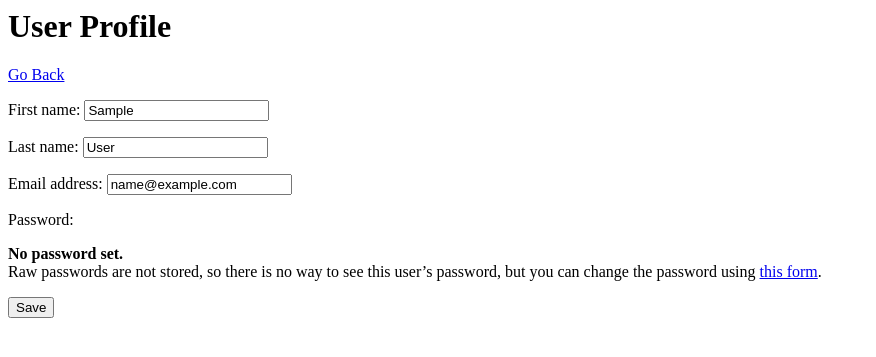
After one commit to lukaszkukla/safely, a Django app: page /profile/edit in a window 1280 px wide. The commit adds this page. Shown: the top 357 px of the page, without its empty margins (0-876 px from the left). Run offline with Django 3.2, Linux system fonts and the light colour scheme; the visitor is signed in with stand-in values (Sample User, id 1).

Commit message:
Feat: add user profile view and edit

```diff
--- a/hazard/admin.py
+++ b/hazard/admin.py
@@ -5,3 +5,4 @@ admin.site.register(Hazard)
 admin.site.register(Category)
 admin.site.register(Risk)
 admin.site.register(Status)
+# admin.site.register(UserProfile)
--- /dev/null
+++ b/hazard/templates/hazard/edit_profile.html
@@ -0,0 +1,10 @@
+<h1>User Profile</h1>
+
+<a href="{% url 'profile-view' %}">Go Back</a>
+
+<form action="" method="POST" enctype="multipart/form-data">
+    {{ form.as_p }}
+    <input type="submit" value="Save">
+
+    {% csrf_token %}
+</form>
--- a/hazard/templates/hazard/hazard.html
+++ b/hazard/templates/hazard/hazard.html
@@ -4,7 +4,7 @@
     <meta charset="UTF-8">
     <meta http-equiv="X-UA-Compatible" content="IE=edge">
     <meta name="viewport" content="width=device-width, initial-scale=1.0">
-    <title>Document</title>
+    <title>Safely</title>
 </head>
 <body>
     <h1>Hazard Details</h1>
--- a/hazard/templates/hazard/hazard_form.html
+++ b/hazard/templates/hazard/hazard_form.html
@@ -2,7 +2,7 @@
 
 <a href="{% url 'hazards' %}">Go Back</a>
 
-<form action="" method="POST" enctype="multipart/form-data>
+<form action="" method="POST" enctype="multipart/form-data">
     {{ form.as_p }}
     <input type="submit" value="Save">
 
--- a/hazard/templates/hazard/hazard_list.html
+++ b/hazard/templates/hazard/hazard_list.html
@@ -9,7 +9,9 @@
 <body>
     {% if request.user.is_authenticated %}
     <p>Your login is: <strong>{{ request.user }}</strong></p>
+    <a href="{% url 'profile-view' %}">Profile</a>
     <a href="{% url 'logout' %}">Logout</a>
+
     {% else %}
     <a href="{% url 'login' %}">Login</a>
     {% endif %}
--- a/hazard/urls.py
+++ b/hazard/urls.py
@@ -1,4 +1,7 @@
 from django.urls import path
+
+from django.contrib.auth.views import LogoutView
+
 from .views import (
     HazardList,
     HazardDetail,
@@ -6,9 +9,10 @@ from .views import (
     HazardUpdate,
     HazardDelete,
     CustomLoginView,
-    Register
+    Register,
+    profileView,
+    profileEdit
 )
-from django.contrib.auth.views import LogoutView
 
 
 urlpatterns = [
@@ -20,4 +24,6 @@ urlpatterns = [
     path('hazard-create/', HazardCreate.as_view(), name='hazard-create'),
     path('hazard-update/<int:pk>/', HazardUpdate.as_view(), name='hazard-update'),
     path('hazard-delete/<int:pk>/', HazardDelete.as_view(), name='hazard-delete'),
+    path('profile/', profileView, name='profile-view'),
+    path('profile/edit', profileEdit, name='profile-edit'),
 ]
--- a/hazard/views.py
+++ b/hazard/views.py
@@ -2,7 +2,7 @@ from django.shortcuts import render, redirect
 from django.views.generic.list import ListView
 from django.views.generic.detail import DetailView
 from django.views.generic.edit import CreateView, UpdateView, DeleteView, FormView
-from django.urls import reverse_lazy
+from django.urls import is_valid_path, reverse_lazy
 
 from django.contrib.auth.views import LoginView
 from django.contrib.auth.mixins import LoginRequiredMixin
@@ -10,6 +10,11 @@ from django.contrib.auth.forms import UserCreationForm
 from django.contrib.auth import login
 
 from .models import Hazard
+
+from django.contrib.auth.models import User
+from django.contrib.auth.forms import UserChangeForm
+
+from django.db import models
 
 
 class CustomLoginView(LoginView):
@@ -92,3 +97,29 @@ class HazardDelete(LoginRequiredMixin, DeleteView):
     model = Hazard
     context_object_name = 'hazard'
     success_url = reverse_lazy('hazards')
+
+def profileView(request):
+    args = {'user', request.user}
+    return render(request, 'hazard/profile.html')
+
+def profileEdit(request):
+    if request.method == 'POST':
+        form = EditProfileForm(request.POST, instance=request.user)
+
+        if form.is_valid():
+            form.save()
+            return redirect('/profile')
+    else:
+        form = EditProfileForm(instance=request.user)
+        args = {'form': form}
+        return render(request, 'hazard/edit_profile.html', args)
+
+class EditProfileForm(UserChangeForm):
+
+    class Meta:
+        model = User
+        fields = [
+            'first_name',
+            'last_name',
+            'email'
+        ]
```
Also changed, not shown: hazard/models.py (+16 -0 lines), hazard/templates/hazard/profile.html (added, +10 -0 lines).
